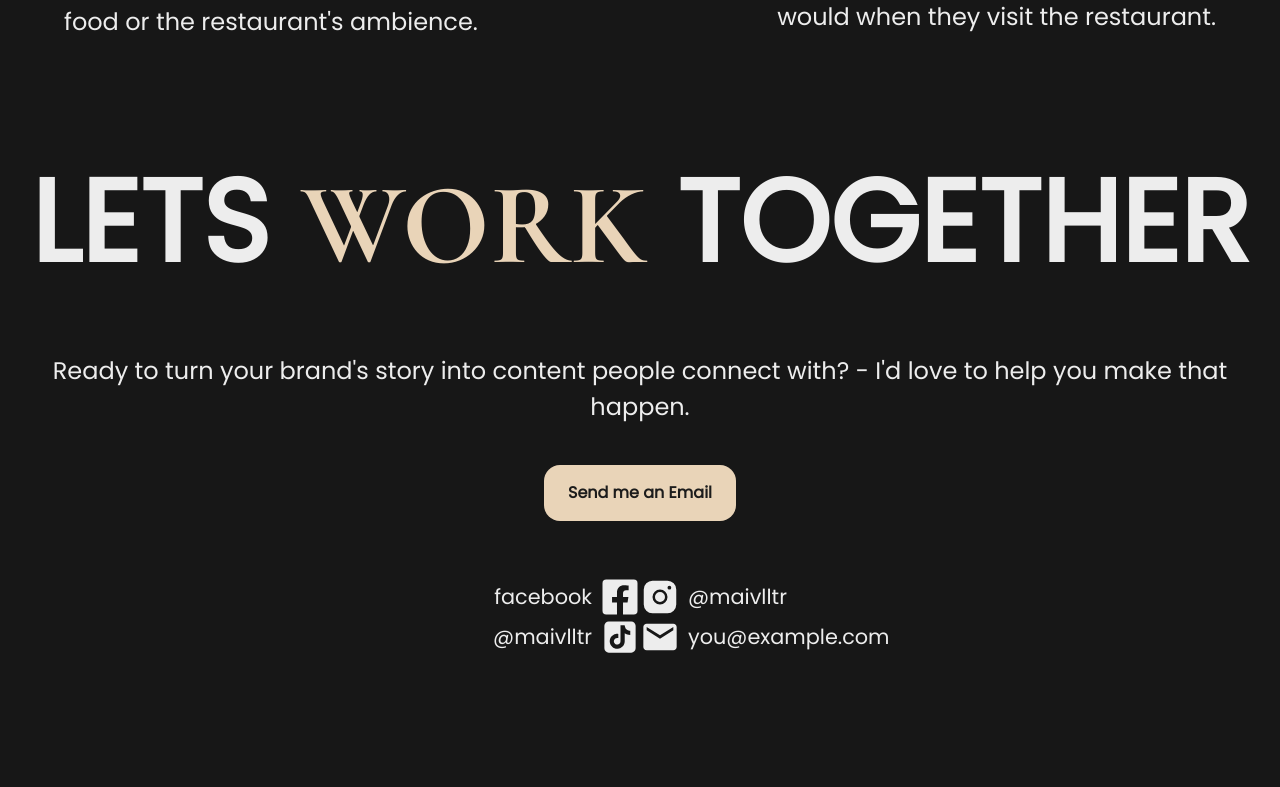
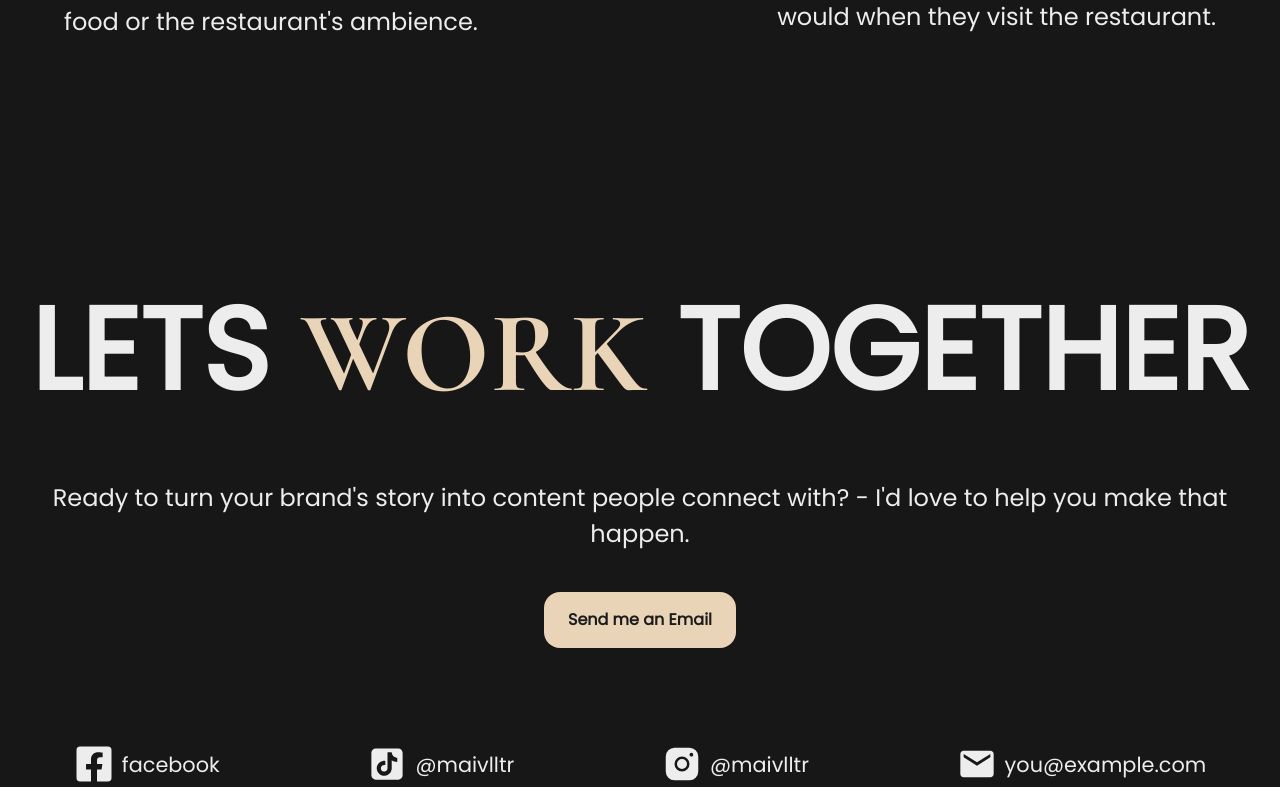
Before and after one commit to JLaxy/nicole-port, a Next.js app: page / in a window 1280 px wide. Shown: the part 4453-5240 px from the top of the page. Built offline with nearby package versions, Linux system fonts and the light colour scheme.

Commit message:
fix for issue #6
- reverted section to have min height of screen as requested
- made socials placed in one horizontal line

```diff
--- a/src/components/socials.tsx
+++ b/src/components/socials.tsx
@@ -7,8 +7,8 @@ import { PiInstagramLogoFill } from "react-icons/pi";
 export default function Socials() {
   const iconsSize = "clamp(1.5rem,6vw,2.5rem)";
   return (
-    <>
-      <article className=" mx-auto max-w-[80%] md:hidden">
+    <div className="mt-10">
+      <article className="mx-auto w-[80%] md:hidden">
         <div className="hero-socials-div">
           <section className="hero-socials-item">
             <FaFacebookSquare size={iconsSize} />
@@ -36,22 +36,19 @@ export default function Socials() {
           </section>
         </div>
       </article>
-      <article className="flex-row hidden md:flex">
-        <div className="flex-col w-full items-end flex">
+      <article className="flex-row hidden md:flex justify-around">
         <section className="hero-socials-item">
+          <FaFacebookSquare size={iconsSize} />
           <p className="sub-text text-[clamp(0.84375rem,2.8vw,1.3rem)]">
             facebook
           </p>
-            <FaFacebookSquare size={iconsSize} />
         </section>
         <section className="hero-socials-item">
+          <AiFillTikTok size={iconsSize} />
           <p className="sub-text text-[clamp(0.84375rem,2.8vw,1.3rem)]">
             @maivlltr
           </p>
-            <AiFillTikTok size={iconsSize} />
         </section>
-        </div>
-        <div className="flex flex-col w-full">
         <section className="hero-socials-item">
           <PiInstagramLogoFill size={iconsSize} />
           <p className="sub-text text-[clamp(0.84375rem,2.8vw,1.3rem)]">
@@ -64,8 +61,7 @@ export default function Socials() {
             you@example.com
           </p>
         </section>
+      </article>
     </div>
-      </article>
-    </>
   );
 }
--- a/src/sections/contact.tsx
+++ b/src/sections/contact.tsx
@@ -5,7 +5,7 @@ import "@/styles/contact.css";
 
 export default function Contact() {
   return (
-    <>
+    <div className="min-h-screen flex flex-col justify-center">
       <article className="contact-section mb-8">
         <section className="title-text">
           LETS <span className="work-text">WORK</span> TOGETHER
@@ -20,6 +20,6 @@ export default function Contact() {
         </a>
       </article>
       <Socials />
-    </>
+    </div>
   );
 }
```
Lines whose indentation alone changed are shown as unchanged.
